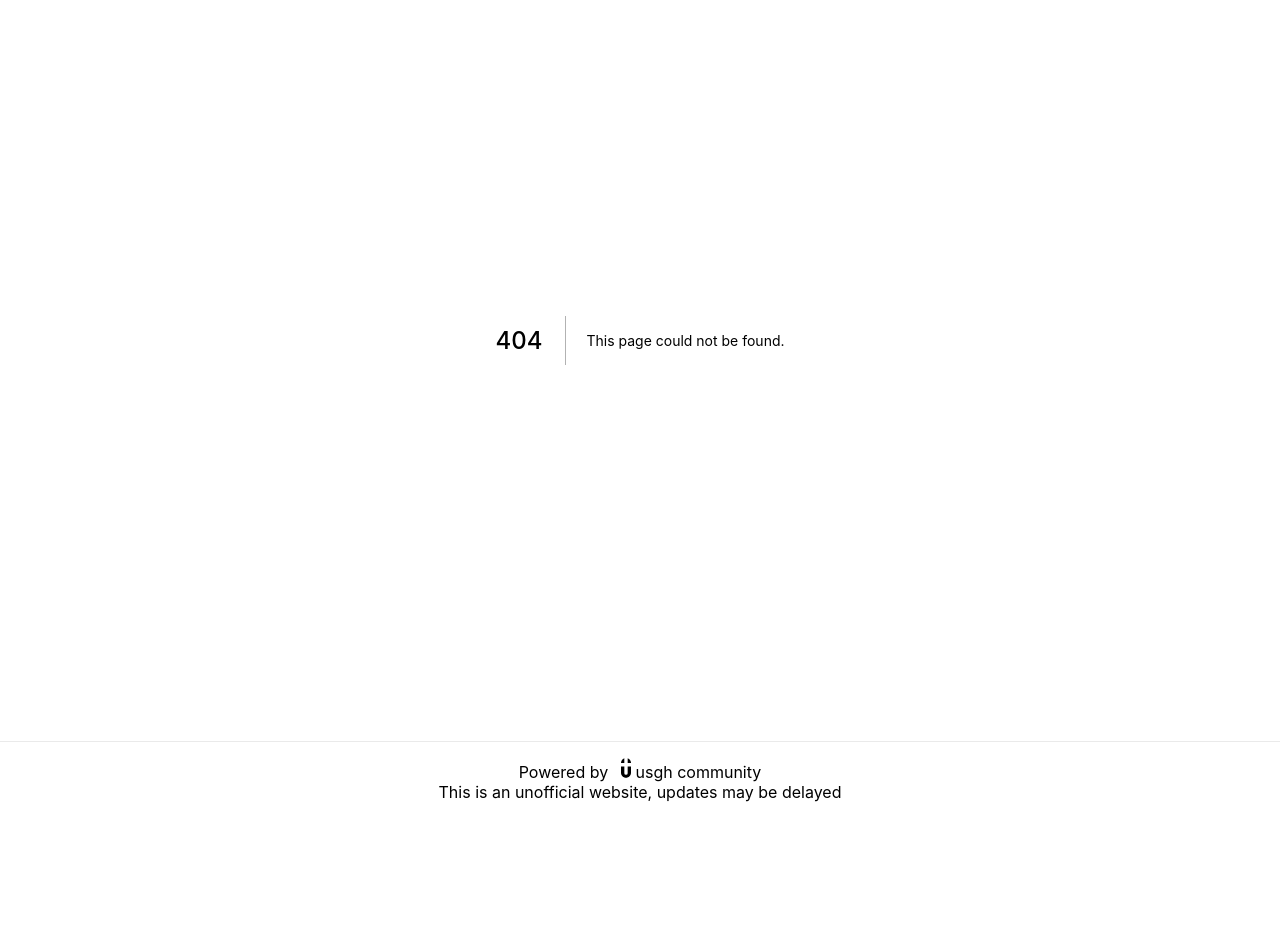
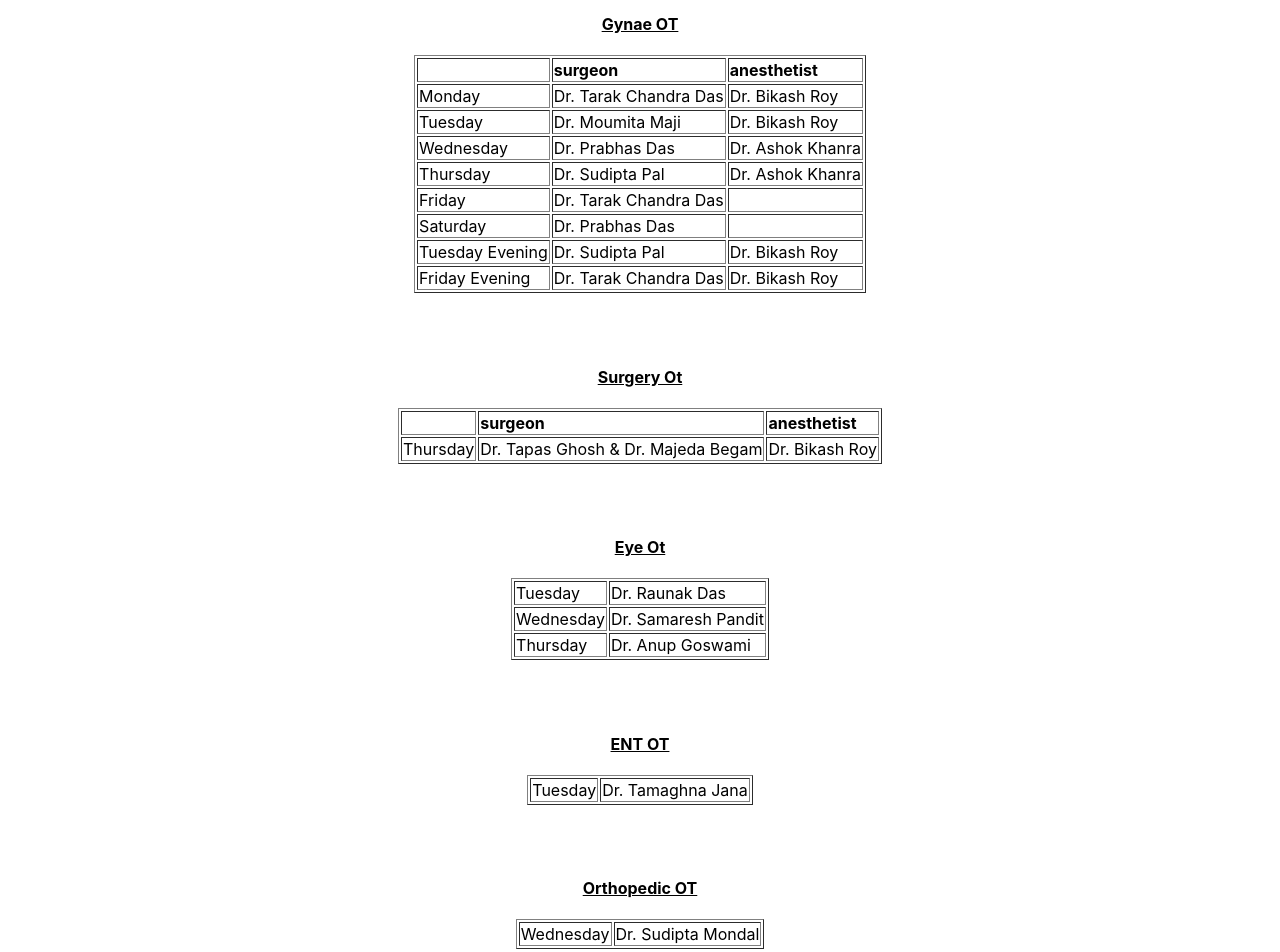
Before and after one commit to sayanadhikary/usgh, a Next.js app: page /Ot in a window 1280 px wide. Before the commit this address had no page. Shown: the part 180-1132 px from the top of the page. Before the commit the page ends 998 px from the top, so only its background shows below. Built offline with nearby package versions, Linux system fonts and the light colour scheme.

Commit message:
Ot page Modified

```diff
--- a/components/Navbar.js
+++ b/components/Navbar.js
@@ -8,9 +8,8 @@ const navbar = () => {
       <ul>
         <Link href='/'><li>Home</li></Link>
         <Link href='/blog'><li>Outdoor</li></Link>
-        <Link href='/emergency'><li>Emergency</li></Link>
-        <Link href='/contact'><li>contact</li></Link>
-        <Link href='/pathology'><li>Pathology</li></Link>
+        <Link href='/Ot'><li>OT</li></Link>
+        <Link href='/contact'><li>Contact</li></Link>
       </ul>
     </nav>
   )
--- /dev/null
+++ b/pages/Ot.js
@@ -0,0 +1,131 @@
+import React from 'react'
+import styles from '../styles/Blogpost.module.css'
+
+const Ot = () => {
+  return (
+
+    <div className={styles.main}>
+      <p>ওটি-এর ভিতরে রোগী ছাড়া অন্য ব্যক্তির প্রবেশ নিষেধ । রোগীকে হসপিটাল প্রদত্ত গউন পরে ওটির বাইরের লাল দাগের পিছনে জুতা খুলে ওটিতে প্রবেশ করতে হবে ।</p>
+      <h4><strong><u>Gynae OT</u></strong></h4>
+<table border="1">
+	<tbody>
+		<tr>
+			<td>&nbsp;</td>
+			<td><strong>surgeon</strong></td>
+			<td><strong>anesthetist</strong></td>
+		</tr>
+		<tr>
+			<td>Monday</td>
+			<td>Dr. Tarak Chandra Das</td>
+			<td>Dr. Bikash Roy</td>
+		</tr>
+		<tr>
+			<td>Tuesday</td>
+			<td>Dr. Moumita Maji</td>
+			<td>Dr. Bikash Roy</td>
+		</tr>
+		<tr>
+			<td>Wednesday</td>
+			<td>Dr. Prabhas Das</td>
+			<td>Dr. Ashok Khanra</td>
+		</tr>
+		<tr>
+			<td>Thursday</td>
+			<td>Dr. Sudipta Pal</td>
+			<td>Dr. Ashok Khanra</td>
+		</tr>
+		<tr>
+			<td>Friday</td>
+			<td>Dr. Tarak Chandra Das</td>
+			<td>&nbsp;</td>
+		</tr>
+		<tr>
+			<td>Saturday</td>
+			<td>Dr. Prabhas Das</td>
+			<td>&nbsp;</td>
+		</tr>
+    <tr>
+			<td>Tuesday Evening</td>
+			<td>Dr. Sudipta Pal</td>
+			<td>Dr. Bikash Roy</td>
+		</tr>
+    <tr>
+			<td>Friday Evening</td>
+			<td>Dr. Tarak Chandra Das</td>
+			<td>Dr. Bikash Roy</td>
+		</tr>
+	</tbody>
+</table>
+
+<p>&nbsp;</p>
+
+<h4><u><strong>Surgery Ot</strong></u></h4>
+
+<table border="1">
+	<tbody>
+		<tr>
+			<td>&nbsp;</td>
+			<td><strong>surgeon</strong></td>
+			<td><strong>anesthetist</strong></td>
+		</tr>
+		<tr>
+			<td>Thursday</td>
+			<td>Dr. Tapas Ghosh &amp; Dr. Majeda Begam</td>
+			<td>Dr. Bikash Roy</td>
+		</tr>
+	</tbody>
+</table>
+
+<p>&nbsp;</p>
+
+<h4><u><strong>Eye Ot</strong></u></h4>
+
+<table border="1">
+	<tbody>
+		<tr>
+			<td>Tuesday</td>
+			<td>Dr. Raunak Das</td>
+		</tr>
+		<tr>
+			<td>Wednesday</td>
+			<td>Dr. Samaresh Pandit</td>
+		</tr>
+		<tr>
+			<td>Thursday</td>
+			<td>Dr. Anup Goswami</td>
+		</tr>
+	</tbody>
+</table>
+
+<p>&nbsp;</p>
+
+<h4><u><strong>ENT OT</strong></u></h4>
+
+<table border="1">
+	<tbody>
+		<tr>
+			<td>Tuesday</td>
+			<td>Dr. Tamaghna Jana</td>
+		</tr>
+	</tbody>
+</table>
+
+<p>&nbsp;</p>
+
+<h4><u><strong>Orthopedic OT</strong></u></h4>
+
+<table border="1">
+	<tbody>
+		<tr>
+			<td>Wednesday</td>
+			<td>Dr. Sudipta Mondal</td>
+		</tr>
+	</tbody>
+</table>
+<p>&nbsp;</p>
+
+</div>
+  )
+}
+
+export default Ot
```
Also changed, not shown: pages/emergency.js (deleted, +0 -9 lines).
